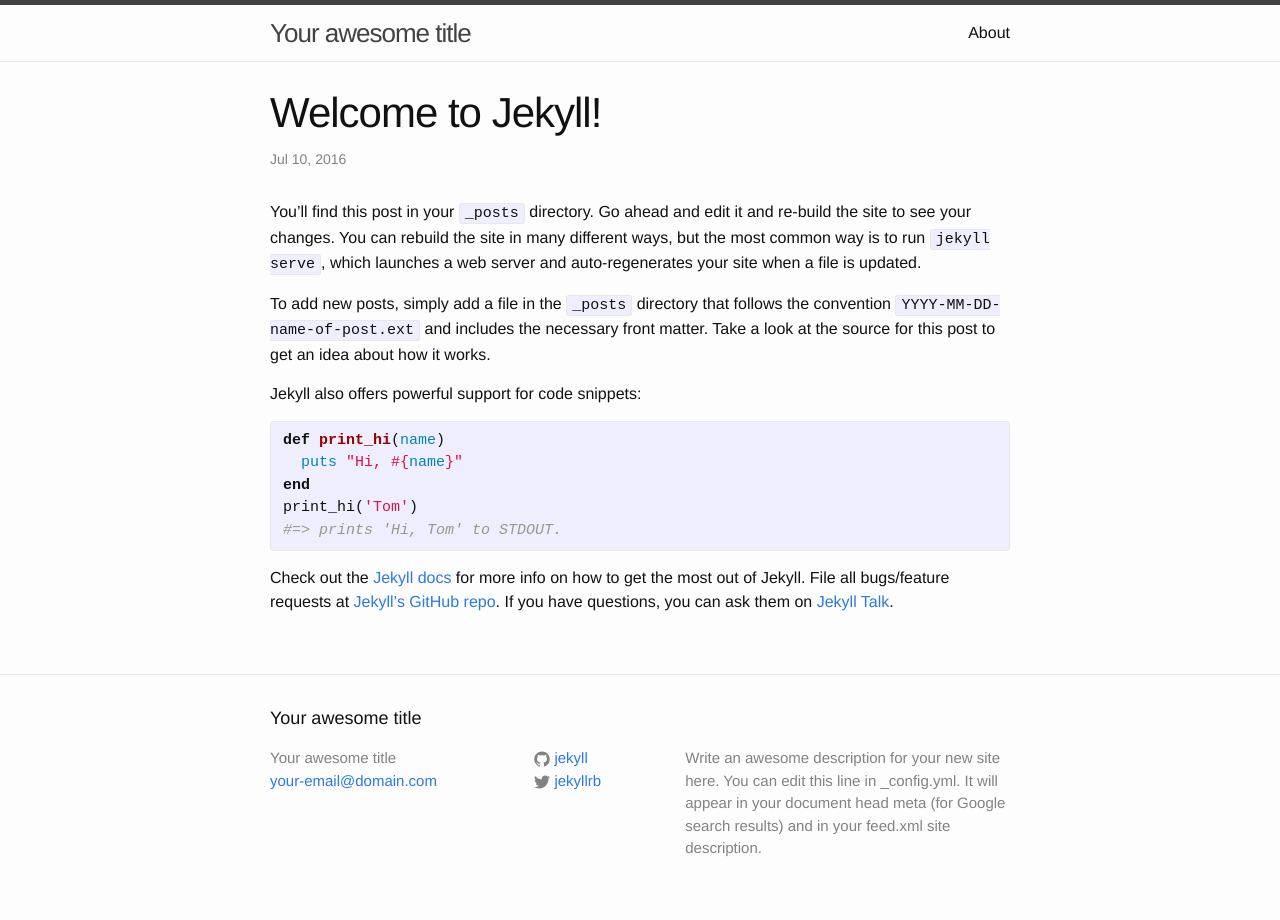
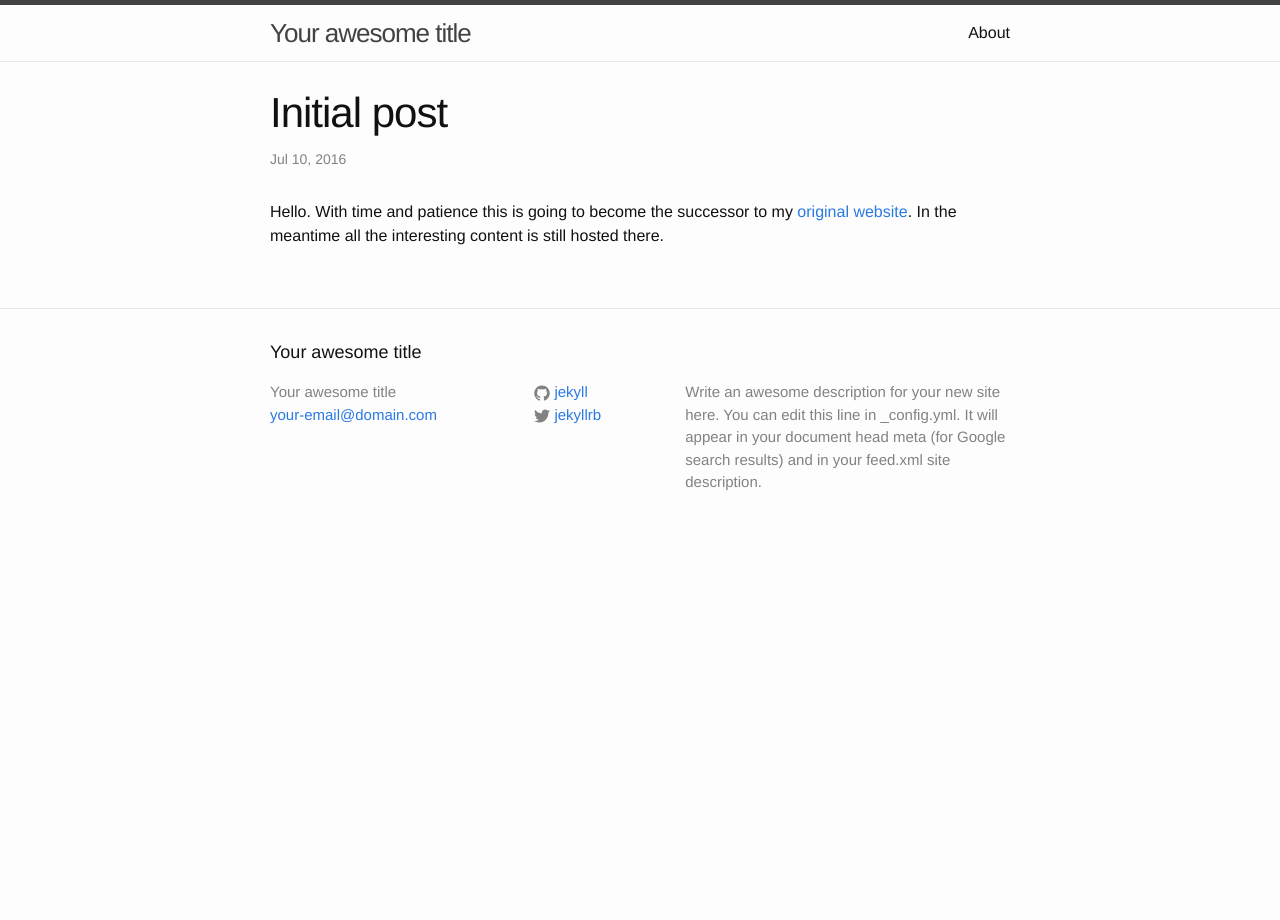
Before and after one commit to shainer/shainer.github.io, a Jekyll site: the page built from _posts/2016-07-10-welcome-to-jekyll.markdown, in a window 1280 px wide. Built offline with Jekyll 4.4.1, drawn with Linux system fonts in a browser that asks for light colours.

Commit message:
Modify initial post.

```diff
--- a/_posts/2016-07-10-welcome-to-jekyll.markdown
+++ b/_posts/2016-07-10-welcome-to-jekyll.markdown
@@ -1,25 +1,8 @@
 ---
 layout: post
-title:  "Welcome to Jekyll!"
+title:  "Initial post"
 date:   2016-07-10 12:56:07 +0100
-categories: jekyll update
+categories: fun
 ---
-You’ll find this post in your `_posts` directory. Go ahead and edit it and re-build the site to see your changes. You can rebuild the site in many different ways, but the most common way is to run `jekyll serve`, which launches a web server and auto-regenerates your site when a file is updated.
-
-To add new posts, simply add a file in the `_posts` directory that follows the convention `YYYY-MM-DD-name-of-post.ext` and includes the necessary front matter. Take a look at the source for this post to get an idea about how it works.
-
-Jekyll also offers powerful support for code snippets:
-
-{% highlight ruby %}
-def print_hi(name)
-  puts "Hi, #{name}"
-end
-print_hi('Tom')
-#=> prints 'Hi, Tom' to STDOUT.
-{% endhighlight %}
-
-Check out the [Jekyll docs][jekyll-docs] for more info on how to get the most out of Jekyll. File all bugs/feature requests at [Jekyll’s GitHub repo][jekyll-gh]. If you have questions, you can ask them on [Jekyll Talk][jekyll-talk].
-
-[jekyll-docs]: http://jekyllrb.com/docs/home
-[jekyll-gh]:   https://github.com/jekyll/jekyll
-[jekyll-talk]: https://talk.jekyllrb.com/
+Hello. With time and patience this is going to become the successor to my [original website](http://giudoku.sourceforge.net).
+In the meantime all the interesting content is still hosted there.
```
